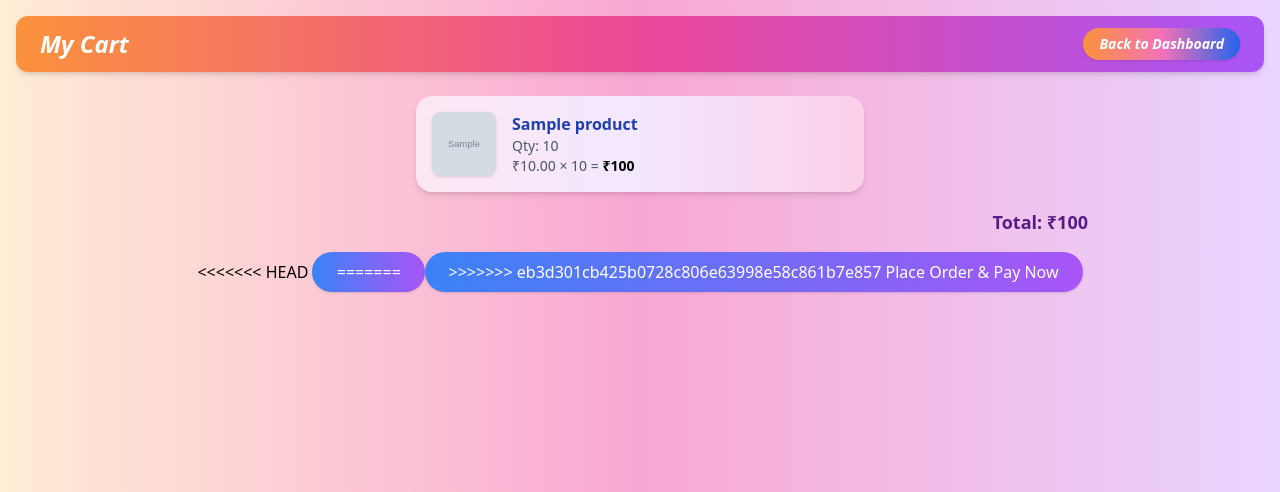
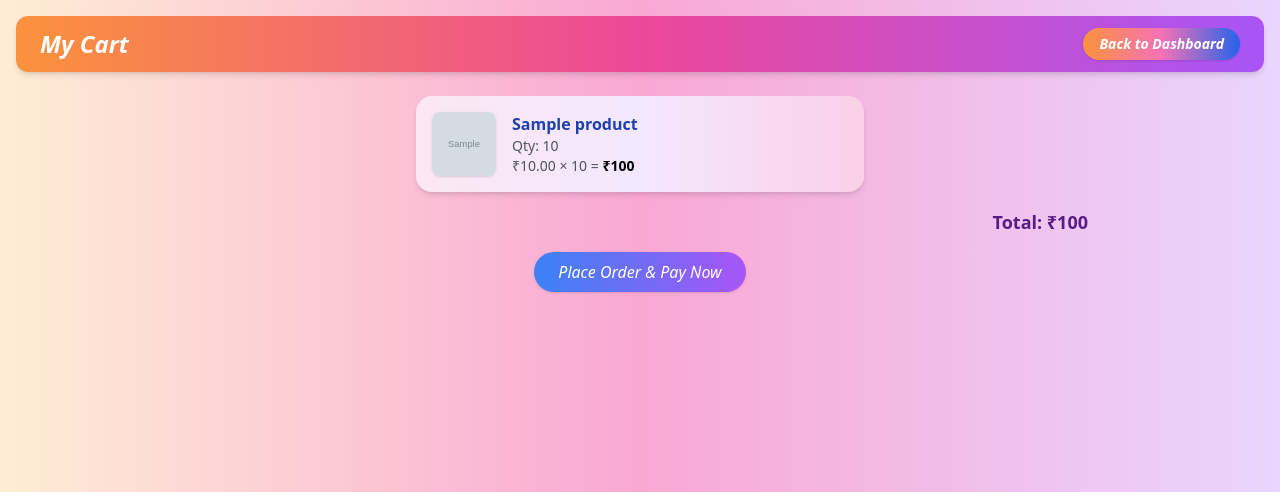
Before and after one commit to softways1/Snapkart, a PHP site: page /cart.php in a window 1280 px wide. Shown: the top 492 px of the page. Run offline with PHP 8.4, Linux system fonts and the light colour scheme; the visitor is signed in with stand-in values (Sample User, id 1); tables that the repository leaves empty or names only in its code hold one stand-in row (values such as "Sample post"); grey boxes marked "Sample" are stand-in pictures; some libraries are stand-ins or nearby versions.

Commit message:
updated the cart page

```diff
--- a/cart.php
+++ b/cart.php
@@ -57,11 +57,7 @@ while ($row = mysqli_fetch_assoc($result)) {
       <div class="text-right text-lg font-bold text-purple-900 mt-4">Total: ₹<?php echo $total_price; ?></div>
 
       <div class="text-center mt-4">
-<<<<<<< HEAD
         <button id="payButton" class="italic bg-gradient-to-r from-blue-500 to-purple-500 text-white px-6 py-2 rounded-full shadow hover:opacity-90">
-=======
-        <button id="payButton" class="bg-gradient-to-r from-blue-500 to-purple-500 text-white px-6 py-2 rounded-full shadow hover:opacity-90">
->>>>>>> eb3d301cb425b0728c806e63998e58c861b7e857
           Place Order & Pay Now
         </button>
       </div>
@@ -89,11 +85,7 @@ while ($row = mysqli_fetch_assoc($result)) {
         },
         "prefill": {
             "name": "<?php echo $_SESSION['username'] ?? 'Customer'; ?>",
-<<<<<<< HEAD
             "email": "<?php echo $customer_email; ?>",
-=======
-            "email": "",
->>>>>>> eb3d301cb425b0728c806e63998e58c861b7e857
             "contact": ""
         },
         "theme": {
```
